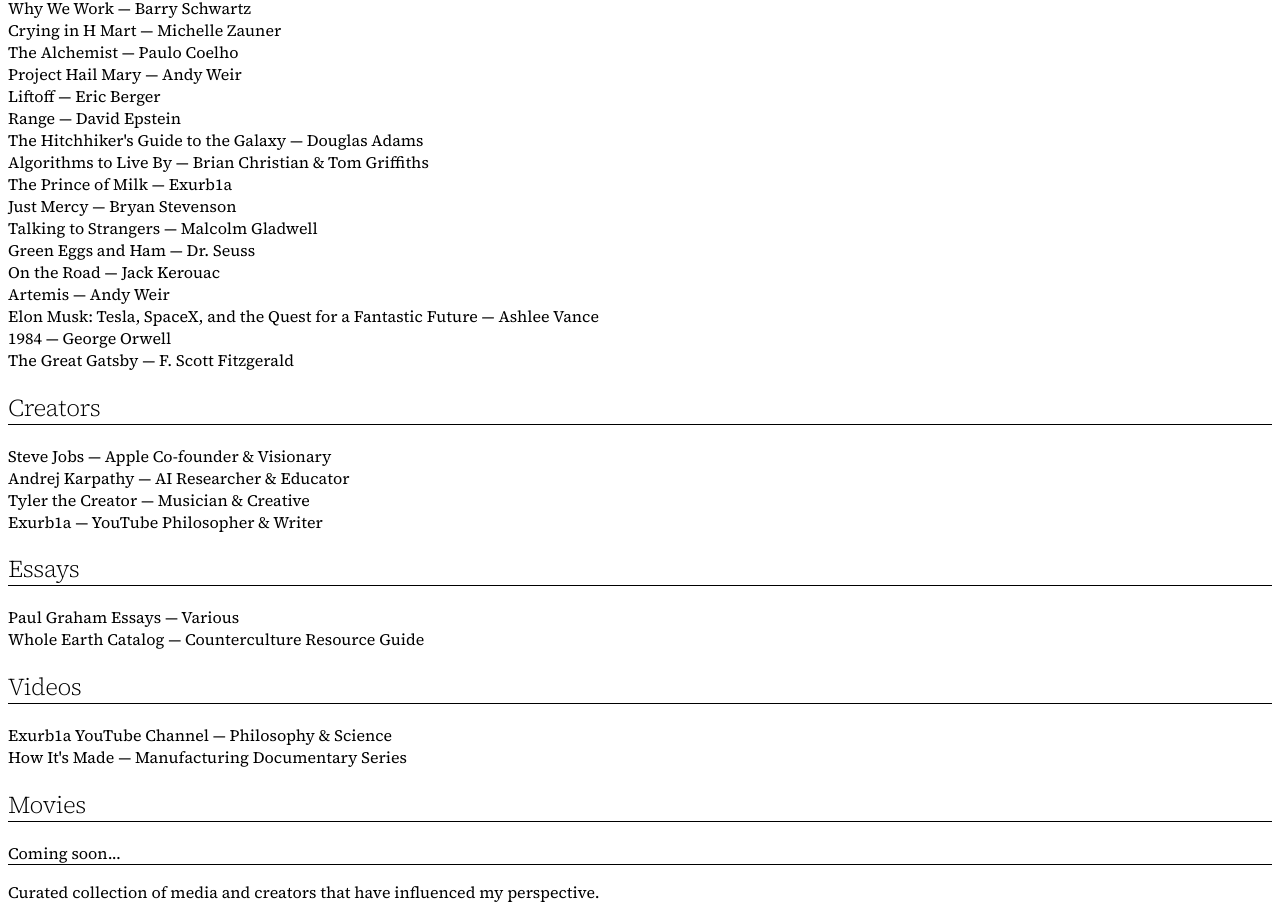
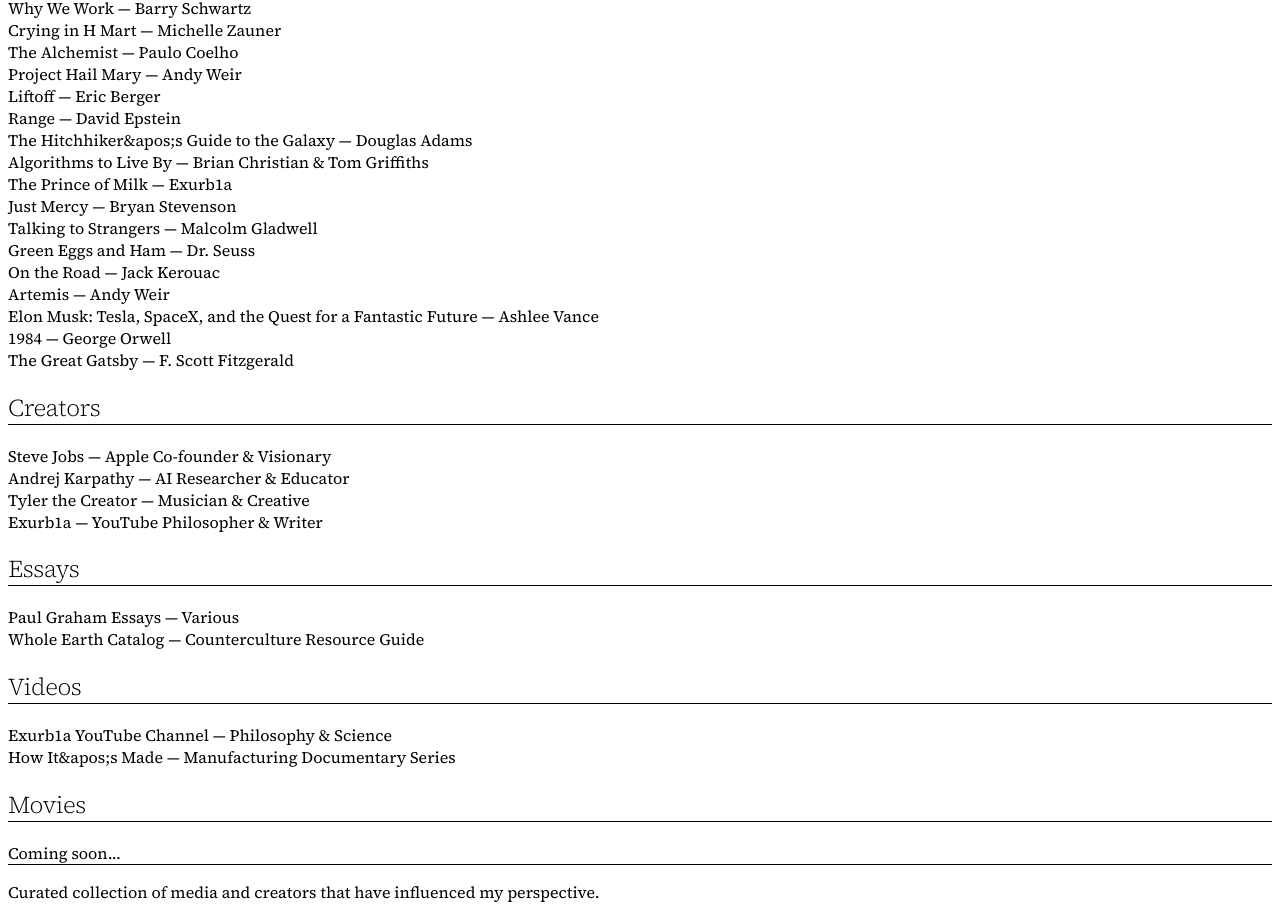
Before and after one commit to miles-nash/miles, a Next.js app: page /favorites in a window 1280 px wide. Shown: the part 453-1372 px from the top of the page. Built offline with nearby package versions, Linux system fonts and the light colour scheme.

Commit message:
Fix remaining ESLint errors: escape all apostrophes in JSX content

```diff
--- a/src/app/favorites/page.tsx
+++ b/src/app/favorites/page.tsx
@@ -18,7 +18,7 @@
     "Project Hail Mary — Andy Weir",
     "Liftoff — Eric Berger",
     "Range — David Epstein",
-    "The Hitchhiker's Guide to the Galaxy — Douglas Adams",
+    "The Hitchhiker&apos;s Guide to the Galaxy — Douglas Adams",
     "Algorithms to Live By — Brian Christian & Tom Griffiths",
     "The Prince of Milk — Exurb1a",
     "Just Mercy — Bryan Stevenson",
@@ -50,7 +50,7 @@
 
   const videos = [
     "Exurb1a YouTube Channel — Philosophy & Science",
-    "How It's Made — Manufacturing Documentary Series",
+    "How It&apos;s Made — Manufacturing Documentary Series",
   ]
 
   return (
--- a/src/app/philosophy/page.tsx
+++ b/src/app/philosophy/page.tsx
@@ -89,7 +89,7 @@
           </p>
 
           <p className="text-xl leading-relaxed text-black text-center">
-            Jobs' intuition, Ive's craft, YC velocity.
+            Jobs&apos; intuition, Ive&apos;s craft, YC velocity.
           </p>
 
           <p className="text-xl leading-relaxed text-black text-center max-w-2xl mx-auto">
@@ -113,7 +113,7 @@
           </p>
 
           <p className="text-xl leading-relaxed text-black text-center">
-            Clarity doesn't come from thinking. It comes from doing.
+            Clarity doesn&apos;t come from thinking. It comes from doing.
           </p>
 
           <p className="text-xl leading-relaxed text-black text-center">
@@ -121,7 +121,7 @@
           </p>
 
           <p className="text-xl leading-relaxed text-black text-center">
-            Build your own dreams or you will be hired to build someone else's.
+            Build your own dreams or you will be hired to build someone else&apos;s.
           </p>
 
           <p className="text-xl leading-relaxed text-black text-center">
--- a/src/app/projects/page.tsx
+++ b/src/app/projects/page.tsx
@@ -47,7 +47,7 @@
       external: true
     },
     {
-      title: "New Year's Countdown",
+      title: "New Year&apos;s Countdown",
       link: "https://www.hackster.io/milesnash_/new-year-s-countdown-aeefff",
       external: true
     },
--- a/src/app/projects/tesla-wireless/page.tsx
+++ b/src/app/projects/tesla-wireless/page.tsx
@@ -66,7 +66,7 @@
               Impact
             </h2>
             <p className="font-mono text-sm leading-relaxed">
-              Successfully delivered a new wireless hardware system that met Tesla's high standards for
+              Successfully delivered a new wireless hardware system that met Tesla&apos;s high standards for
               performance and reliability. The project demonstrated the ability to manage complex,
               multi-disciplinary engineering programs at scale.
             </p>
```
